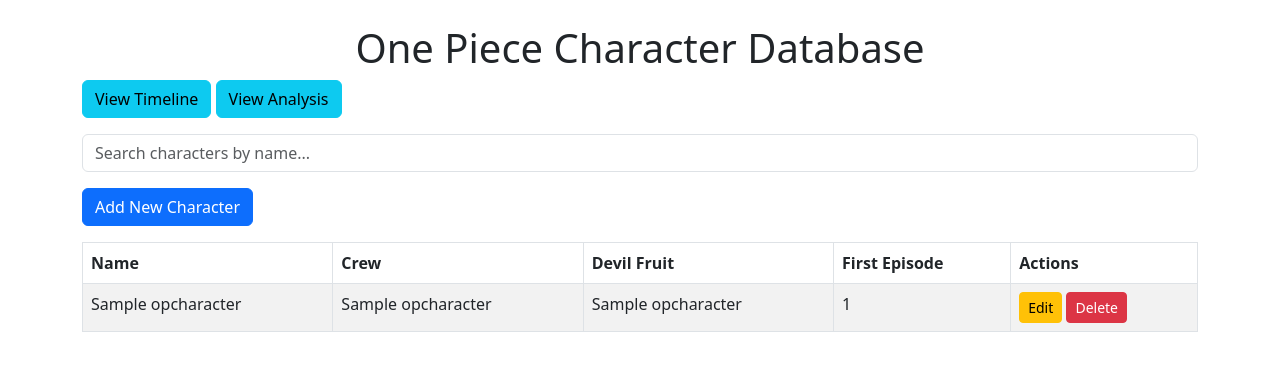
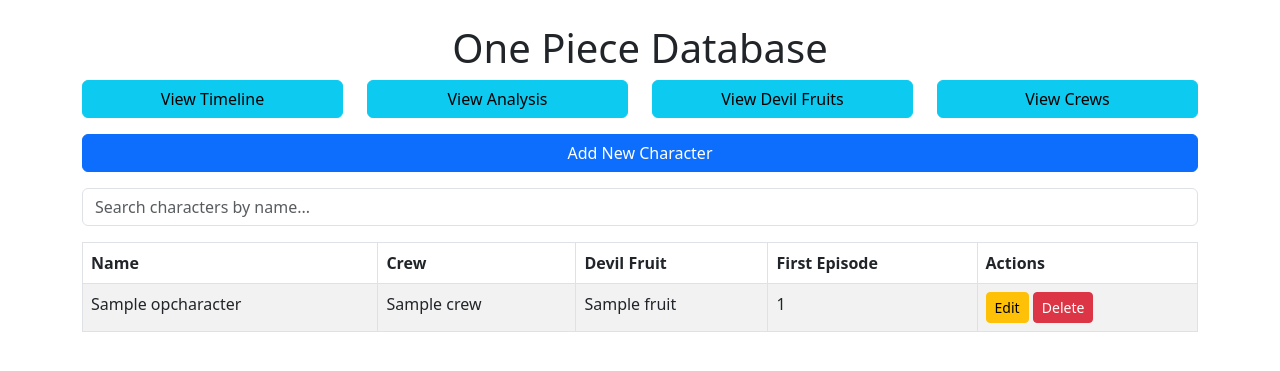
Before and after one commit to joshuad44/OnePieceDBProject, a Flask app: page / in a window 1280 px wide. Shown: the top 371 px of the page. Run offline with Flask 3, Linux system fonts and the light colour scheme; tables that the repository leaves empty hold one stand-in row (values such as "Sample post").

Commit message:
Added CRUD and Search operations for Devil Fruit and Crew table that sync with the already made CRUD operations for Characters

```diff
--- a/app.py
+++ b/app.py
@@ -15,27 +15,24 @@
 # Define models
 class Crew(db.Model):
     __tablename__ = 'Crew'
-    crew_name = db.Column(db.String(100), primary_key=True)
-
-class CrewWithDetails(db.Model):
-    __tablename__ = 'Crew'
-    __table_args__ = {'extend_existing': True}
-    crew_name = db.Column(db.String(100), primary_key=True)
+    crew_id = db.Column(db.Integer, primary_key=True)
+    crew_name = db.Column(db.String(100), nullable=False)
     captain = db.Column(db.String(100), nullable=True)
     ship = db.Column(db.String(100), nullable=True)
 
 class DevilFruit(db.Model):
     __tablename__ = 'Devil_Fruit'
-    devil_fruit_name = db.Column(db.String(100), primary_key=True)
-    type = db.Column(db.String(100))
-
+    devil_fruit_id = db.Column(db.Integer, primary_key=True)
+    devil_fruit_name = db.Column(db.String(100), nullable=False)
+    type = db.Column(db.String(100), nullable=True)
+    power = db.Column(db.String(100), nullable=True)
 
 class OPCharacter(db.Model):
     __tablename__ = 'OPCharacter'
     character_id = db.Column(db.Integer, primary_key=True)
     name = db.Column(db.String(100), nullable=False)
-    crew_name = db.Column(db.String(100), db.ForeignKey('Crew.crew_name'), nullable=True)
-    devil_fruit_name = db.Column(db.String(100), db.ForeignKey('Devil_Fruit.devil_fruit_name'), nullable=True)
+    crew_id = db.Column(db.Integer, db.ForeignKey('Crew.crew_id'), nullable=True)
+    devil_fruit_id = db.Column(db.Integer, db.ForeignKey('Devil_Fruit.devil_fruit_id'), nullable=True)
     first_episode_id = db.Column(db.Integer, nullable=True)
 
 class Episode(db.Model):
@@ -56,29 +53,30 @@
 def index():
     return render_template('index.html')
 
-@app.route('/crew')
-def crew():
-    return render_template('crew.html')
-
+@app.route('/devil_fruits')
+def devil_fruits():
+    return render_template('devil_fruit.html')
 
 
 @app.route('/api/characters', methods=['GET', 'POST'])
 def manage_characters():
     if request.method == 'GET':
-        characters = OPCharacter.query.all()
+        characters = db.session.query(OPCharacter, Crew, DevilFruit) \
+            .outerjoin(Crew, OPCharacter.crew_id == Crew.crew_id) \
+            .outerjoin(DevilFruit, OPCharacter.devil_fruit_id == DevilFruit.devil_fruit_id).all()
         return jsonify([{
-            'character_id': c.character_id,
-            'name': c.name,
-            'crew_name': c.crew_name,
-            'devil_fruit_name': c.devil_fruit_name,
-            'first_episode_id': c.first_episode_id
+            'character_id': c.OPCharacter.character_id,
+            'name': c.OPCharacter.name,
+            'crew_name': c.Crew.crew_name if c.Crew else None,
+            'devil_fruit_name': c.DevilFruit.devil_fruit_name if c.DevilFruit else None,
+            'first_episode_id': c.OPCharacter.first_episode_id
         } for c in characters])
     elif request.method == 'POST':
         data = request.json
         new_character = OPCharacter(
             name=data['name'],
-            crew_name=data.get('crew_name'),
-            devil_fruit_name=data.get('devil_fruit_name'),
+            crew_id=data.get('crew_id'),
+            devil_fruit_id=data.get('devil_fruit_id'),
             first_episode_id=data.get('first_episode_id')
         )
         db.session.add(new_character)
@@ -90,19 +88,21 @@
     character = OPCharacter.query.get_or_404(character_id)
 
     if request.method == 'GET':
+        crew = Crew.query.get(character.crew_id)
+        devil_fruit = DevilFruit.query.get(character.devil_fruit_id)
         return jsonify({
             'character_id': character.character_id,
             'name': character.name,
-            'crew_name': character.crew_name,
-            'devil_fruit_name': character.devil_fruit_name,
+            'crew_name': crew.crew_name if crew else None,
+            'devil_fruit_name': devil_fruit.devil_fruit_name if devil_fruit else None,
             'first_episode_id': character.first_episode_id
         })
 
     if request.method == 'PUT':
         data = request.json
         character.name = data['name']
-        character.crew_name = data.get('crew_name')
-        character.devil_fruit_name = data.get('devil_fruit_name')
+        character.crew_id = data.get('crew_id')
+        character.devil_fruit_id = data.get('devil_fruit_id')
         character.first_episode_id = data.get('first_episode_id')
         db.session.commit()
         return jsonify({'message': 'Character updated successfully!'})
@@ -112,84 +112,229 @@
         db.session.commit()
         return jsonify({'message': 'Character deleted successfully!'})
 
+@app.route('/api/characters/save', methods=['POST'])
+def save_character():
+    """
+    This route handles both creating a new character and editing an existing one.
+    If 'character_id' is provided in the request, it updates the existing character.
+    Otherwise, it creates a new character.
+    """
+    data = request.json
 
-# Routes for Crews (Character Page)
+    # If character_id is provided, edit the existing character
+    if 'character_id' in data and data['character_id']:
+        character = OPCharacter.query.get_or_404(data['character_id'])
+        character.name = data['name']
+        character.crew_id = data.get('crew_id')
+        character.devil_fruit_id = data.get('devil_fruit_id')
+        character.first_episode_id = data.get('first_episode_id')
+        db.session.commit()
+        return jsonify({'message': 'Character updated successfully!'})
+
+    # Otherwise, create a new character
+    else:
+        new_character = OPCharacter(
+            name=data['name'],
+            crew_id=data.get('crew_id'),
+            devil_fruit_id=data.get('devil_fruit_id'),
+            first_episode_id=data.get('first_episode_id')
+        )
+        db.session.add(new_character)
+        db.session.commit()
+        return jsonify({'message': 'Character added successfully!'})
+
+@app.route('/api/characters/search', methods=['GET'])
+def search_characters():
+    query = request.args.get('query', '').lower()
+
+    # Join OPCharacter with Crew and DevilFruit for search
+    results = db.session.query(OPCharacter, Crew, DevilFruit) \
+        .outerjoin(Crew, OPCharacter.crew_id == Crew.crew_id) \
+        .outerjoin(DevilFruit, OPCharacter.devil_fruit_id == DevilFruit.devil_fruit_id) \
+        .filter(
+            db.or_(
+                OPCharacter.name.ilike(f"%{query}%"),
+                Crew.crew_name.ilike(f"%{query}%"),
+                DevilFruit.devil_fruit_name.ilike(f"%{query}%")
+            )
+        ).all()
+
+    # Format results into a JSON-friendly format
+    return jsonify([{
+        'character_id': c.OPCharacter.character_id,
+        'name': c.OPCharacter.name,
+        'crew_name': c.Crew.crew_name if c.Crew else None,
+        'devil_fruit_name': c.DevilFruit.devil_fruit_name if c.DevilFruit else None,
+        'first_episode_id': c.OPCharacter.first_episode_id
+    } for c in results])
+
+# Route to get all devil fruits
+@app.route('/api/devil_fruits', methods=['GET'])
+def get_devil_fruits():
+    devil_fruits = DevilFruit.query.all()
+    return jsonify([{
+        'devil_fruit_id': fruit.devil_fruit_id,
+        'devil_fruit_name': fruit.devil_fruit_name,
+        'type': fruit.type,
+        'power': fruit.power
+    } for fruit in devil_fruits])
+
+# Route to add a new devil fruit
+@app.route('/api/devil_fruits', methods=['POST'])
+def add_devil_fruit():
+    data = request.json
+    devil_fruit_name = data.get('devil_fruit_name')
+    devil_fruit_type = data.get('type')
+    devil_fruit_power = data.get('power')
+
+    # Check if the devil fruit already exists
+    if DevilFruit.query.filter_by(devil_fruit_name=devil_fruit_name).first():
+        return jsonify({'message': 'Devil Fruit already exists!'}), 400
+
+    new_devil_fruit = DevilFruit(
+        devil_fruit_name=devil_fruit_name,
+        type=devil_fruit_type,
+        power=devil_fruit_power
+    )
+    db.session.add(new_devil_fruit)
+    db.session.commit()
+    return jsonify({'message': 'Devil Fruit added successfully!'}), 201
+
+# Route to handle specific devil fruit by ID
+@app.route('/api/devil_fruits/<int:devil_fruit_id>', methods=['GET', 'PUT', 'DELETE'])
+def handle_devil_fruit(devil_fruit_id):
+    devil_fruit = DevilFruit.query.get_or_404(devil_fruit_id)
+
+    if request.method == 'GET':
+        # Fetch and return the devil fruit details
+        return jsonify({
+            'devil_fruit_id': devil_fruit.devil_fruit_id,
+            'devil_fruit_name': devil_fruit.devil_fruit_name,
+            'type': devil_fruit.type,
+            'power': devil_fruit.power
+        })
+
+    if request.method == 'PUT':
+        # Update the devil fruit
+        data = request.json
+        devil_fruit.devil_fruit_name = data.get('devil_fruit_name', devil_fruit.devil_fruit_name)
+        devil_fruit.type = data.get('type', devil_fruit.type)
+        devil_fruit.power = data.get('power', devil_fruit.power)
+        db.session.commit()
+        return jsonify({'message': 'Devil Fruit updated successfully!'})
+
+    if request.method == 'DELETE':
+        # Delete the devil fruit
+        db.session.delete(devil_fruit)
+        db.session.commit()
+        return jsonify({'message': 'Devil Fruit deleted successfully!'})
+
+# Route to search devil fruits
+@app.route('/api/devil_fruits/search', methods=['GET'])
+def search_devil_fruits():
+    query = request.args.get('query', '').lower()
+
+    results = DevilFruit.query.filter(
+        db.or_(
+            DevilFruit.devil_fruit_name.ilike(f"%{query}%"),
+            DevilFruit.type.ilike(f"%{query}%"),
+            DevilFruit.power.ilike(f"%{query}%")
+        )
+    ).all()
+
+    return jsonify([{
+        'devil_fruit_id': fruit.devil_fruit_id,
+        'devil_fruit_name': fruit.devil_fruit_name,
+        'type': fruit.type,
+        'power': fruit.power
+    } for fruit in results])
+
+# Route to render Crew management page
+@app.route('/crews')
+def crews():
+    return render_template('crews.html')
+
+# Route to get all crews
 @app.route('/api/crews', methods=['GET'])
 def get_crews():
     crews = Crew.query.all()
-    return jsonify([{'name': crew.crew_name} for crew in crews])
-
-@app.route('/api/crews_with_details', methods=['GET'])
-def get_crews_with_details():
-    crews = CrewWithDetails.query.all()
     return jsonify([{
-        'name': crew.crew_name,
+        'crew_id': crew.crew_id,
+        'crew_name': crew.crew_name,
         'captain': crew.captain,
         'ship': crew.ship
     } for crew in crews])
 
-@app.route('/api/crews_with_details', methods=['POST'])
-def add_crew_with_details():
+# Route to add a new crew
+@app.route('/api/crews', methods=['POST'])
+def add_crew():
     data = request.json
-    crew_name = data['name']
+    crew_name = data.get('crew_name')
     captain = data.get('captain')
     ship = data.get('ship')
 
-    if not CrewWithDetails.query.filter_by(crew_name=crew_name).first():
-        new_crew = CrewWithDetails(
-            crew_name=crew_name,
-            captain=captain,
-            ship=ship
-        )
-        db.session.add(new_crew)
-        db.session.commit()
+    # Check if the crew already exists
+    if Crew.query.filter_by(crew_name=crew_name).first():
+        return jsonify({'message': 'Crew already exists!'}), 400
+
+    new_crew = Crew(
+        crew_name=crew_name,
+        captain=captain,
+        ship=ship
+    )
+    db.session.add(new_crew)
+    db.session.commit()
     return jsonify({'message': 'Crew added successfully!'}), 201
 
-@app.route('/api/crews_with_details/<string:crew_name>', methods=['GET', 'PUT', 'DELETE'])
-def update_delete_crew_with_details(crew_name):
-    crew = CrewWithDetails.query.get_or_404(crew_name)
+# Route to handle specific crew by ID
+@app.route('/api/crews/<int:crew_id>', methods=['GET', 'PUT', 'DELETE'])
+def handle_crew(crew_id):
+    crew = Crew.query.get_or_404(crew_id)
 
     if request.method == 'GET':
+        # Fetch and return the crew details
         return jsonify({
-            'name': crew.crew_name,
+            'crew_id': crew.crew_id,
+            'crew_name': crew.crew_name,
             'captain': crew.captain,
             'ship': crew.ship
         })
 
     if request.method == 'PUT':
+        # Update the crew
         data = request.json
-        crew.crew_name = data['name']
-        crew.captain = data.get('captain')
-        crew.ship = data.get('ship')
+        crew.crew_name = data.get('crew_name', crew.crew_name)
+        crew.captain = data.get('captain', crew.captain)
+        crew.ship = data.get('ship', crew.ship)
         db.session.commit()
         return jsonify({'message': 'Crew updated successfully!'})
 
     if request.method == 'DELETE':
+        # Delete the crew
         db.session.delete(crew)
         db.session.commit()
         return jsonify({'message': 'Crew deleted successfully!'})
 
+# Route to search crews
+@app.route('/api/crews/search', methods=['GET'])
+def search_crews():
+    query = request.args.get('query', '').lower()
 
-# Routes for Devil Fruits
-@app.route('/api/devil_fruits', methods=['GET'])
-def get_devil_fruits():
-    devil_fruits = DevilFruit.query.all()
-    return jsonify([{'name': fruit.devil_fruit_name} for fruit in devil_fruits])
+    results = Crew.query.filter(
+        db.or_(
+            Crew.crew_name.ilike(f"%{query}%"),
+            Crew.captain.ilike(f"%{query}%"),
+            Crew.ship.ilike(f"%{query}%")
+        )
+    ).all()
 
-@app.route('/api/devil_fruits', methods=['POST'])
-def add_devil_fruit():
-    data = request.json
-    devil_fruit_name = data['name']
-    if not DevilFruit.query.filter_by(devil_fruit_name=devil_fruit_name).first():
-        new_devil_fruit = DevilFruit(devil_fruit_name=devil_fruit_name)
-        db.session.add(new_devil_fruit)
-        db.session.commit()
-    return jsonify({'message': 'Devil fruit added successfully!'}), 201
+    return jsonify([{
+        'crew_id': crew.crew_id,
+        'crew_name': crew.crew_name,
+        'captain': crew.captain,
+        'ship': crew.ship
+    } for crew in results])
 
-
-# New Routes for Timeline and First-Time Character Appearances
-
-# Timeline Route
 
 @app.route('/timeline')
 def show_timeline():
@@ -213,10 +358,6 @@
     # Render the timeline page with the arcs and episodes data
     return render_template('timeline.html', arcs=arcs_list, episodes=episodes_list)
 
-
-
-
-# First-time Character Appearances
 @app.route('/api/first_appearances')
 def first_appearances():
     characters = db.session.query(OPCharacter, Episode).join(Episode, OPCharacter.first_episode_id == Episode.episode_id).all()
@@ -240,41 +381,36 @@
 
 @app.route('/one_piece_analysis')
 def one_piece_analysis():
-    # Get crew character counts
+    # Crew analysis
     crew_counts = db.session.query(
         Crew.crew_name,
         db.func.count(OPCharacter.character_id).label('character_count')
-    ).join(OPCharacter, OPCharacter.crew_name == Crew.crew_name)\
+    ).join(OPCharacter, OPCharacter.crew_id == Crew.crew_id)\
      .group_by(Crew.crew_name).all()
 
-    # Get popular devil fruit types
+    # Devil fruit analysis
     fruit_counts = db.session.query(
-        DevilFruit.type,  # Use 'type' here
-        db.func.count(OPCharacter.devil_fruit_name).label('character_count')
-    ).join(OPCharacter, OPCharacter.devil_fruit_name == DevilFruit.devil_fruit_name)\
+        DevilFruit.type,
+        db.func.count(OPCharacter.character_id).label('character_count')
+    ).join(OPCharacter, OPCharacter.devil_fruit_id == DevilFruit.devil_fruit_id)\
      .group_by(DevilFruit.type)\
-     .order_by(db.func.count(OPCharacter.devil_fruit_name).desc()).all()
+     .order_by(db.func.count(OPCharacter.character_id).desc()).all()
 
     return render_template('one_piece_analysis.html', crew_counts=crew_counts, fruit_counts=fruit_counts)
 
-
-
 @app.route('/api/popular_devil_fruits', methods=['GET'])
 def popular_devil_fruits():
-    # Query to count the number of characters per devil fruit type
     fruit_counts = db.session.query(
-        DevilFruit.type,  # Use 'type' here, not 'devil_fruit_type'
-        db.func.count(OPCharacter.devil_fruit_name).label('character_count')
-    ).join(OPCharacter, OPCharacter.devil_fruit_name == DevilFruit.devil_fruit_name)\
+        DevilFruit.type,
+        db.func.count(OPCharacter.character_id).label('character_count')
+    ).join(OPCharacter, OPCharacter.devil_fruit_id == DevilFruit.devil_fruit_id)\
      .group_by(DevilFruit.type)\
-     .order_by(db.func.count(OPCharacter.devil_fruit_name).desc()).all()
+     .order_by(db.func.count(OPCharacter.character_id).desc()).all()
 
-    # Return the result as JSON
     return jsonify([{
-        'devil_fruit_type': d.type,  # 'type' here as well
-        'character_count': d.character_count
-    } for d in fruit_counts])
-
+        'type': f.type,
+        'character_count': f.character_count
+    } for f in fruit_counts])
 
 if __name__ == '__main__':
     app.run(debug=True)
--- a/templates/index.html
+++ b/templates/index.html
@@ -3,21 +3,36 @@
 <head>
   <meta charset="UTF-8">
   <meta name="viewport" content="width=device-width, initial-scale=1.0">
-  <title>One Piece Character Database</title>
+  <title>One Piece Database</title>
   <link rel="stylesheet" href="https://cdn.jsdelivr.net/npm/bootstrap@5.3.0/dist/css/bootstrap.min.css">
 </head>
 <body>
   <div class="container mt-4">
-    <h1 class="text-center">One Piece Character Database</h1>
-    <div class="mb-3">
-      <a href="/timeline" class="btn btn-info">View Timeline</a>
-      <a href="/one_piece_analysis" class="btn btn-info">View Analysis</a>
+    <h1 class="text-center">One Piece Database</h1>
+    <div class="row mb-3">
+      <div class="col-3">
+        <a href="/timeline" class="btn btn-info w-100">View Timeline</a>
+      </div>
+      <div class="col-3">
+        <a href="/one_piece_analysis" class="btn btn-info w-100">View Analysis</a>
+      </div>
+      <div class="col-3">
+        <a href="/devil_fruits" class="btn btn-info w-100">View Devil Fruits</a>
+      </div>
+      <div class="col-3">
+        <a href="/crews" class="btn btn-info w-100">View Crews</a>
+      </div>
     </div>
+
+    <div class="row mb-3">
+      <div class="col">
+        <button class="btn btn-primary w-100" onclick="showCreateForm()">Add New Character</button>
+      </div>
+    </div>
+
     <div class="mb-3">
       <input type="text" id="search" class="form-control" placeholder="Search characters by name..." oninput="searchCharacters()">
     </div>
-    <button class="btn btn-primary mb-3" onclick="showCreateForm()">Add New Character</button>
-
 
     <table class="table table-bordered table-striped">
       <thead>
@@ -103,17 +118,14 @@
       devilFruits = await devilFruitResponse.json();
 
       // Populate select options
-      populateSelectOptions('crew', crews);
-      populateSelectOptions('devilFruit', devilFruits);
+      populateSelectOptions('crew', crews, 'crew_id', 'crew_name');
+      populateSelectOptions('devilFruit', devilFruits, 'devil_fruit_id', 'devil_fruit_name');
     }
 
-
-
-
-    function populateSelectOptions(selectId, options) {
+    function populateSelectOptions(selectId, options, valueKey, textKey) {
       const selectElement = document.getElementById(selectId);
       selectElement.innerHTML = options.map(option => `
-        <option value="${option.name}">${option.name}</option>
+        <option value="${option[valueKey]}">${option[textKey]}</option>
       `).join('');
     }
 
@@ -133,8 +145,8 @@
         .then(character => {
           document.getElementById('characterId').value = character.character_id;
           document.getElementById('name').value = character.name;
-          document.getElementById('crew').value = character.crew_name || '';
-          document.getElementById('devilFruit').value = character.devil_fruit_name || '';
+          document.getElementById('crew').value = character.crew_id || '';
+          document.getElementById('devilFruit').value = character.devil_fruit_id || '';
           document.getElementById('firstEpisodeId').value = character.first_episode_id || '';
           document.getElementById('modalTitle').innerText = 'Edit Character';
           document.getElementById('characterModal').style.display = 'block';
@@ -145,20 +157,6 @@
       document.getElementById('characterModal').style.display = 'none';
     }
 
-    function searchCharacters() {
-      const query = document.getElementById('search').value.toLowerCase();
-      const rows = document.getElementById('character-table').rows;
-      for (let i = 0; i < rows.length; i++) {
-        const nameCell = rows[i].cells[0];
-        const name = nameCell.textContent || nameCell.innerText;
-        if (name.toLowerCase().indexOf(query) > -1) {
-          rows[i].style.display = '';
-        } else {
-          rows[i].style.display = 'none';
-        }
-      }
-    }
-
     async function saveCharacter() {
       const id = document.getElementById('characterId').value;
       const name = document.getElementById('name').value;
@@ -167,16 +165,17 @@
       const firstEpisodeId = document.getElementById('firstEpisodeId').value;
 
       const method = id ? 'PUT' : 'POST';
-      const url = id ? `${apiUrl}/${id}` : apiUrl;
+      const url = id ? `${apiUrl}/${id}` : `${apiUrl}/save`;
 
       try {
         const response = await fetch(url, {
           method,
           headers: { 'Content-Type': 'application/json' },
           body: JSON.stringify({
+            character_id: id || null,
             name,
-            crew_name: crew,
-            devil_fruit_name: devilFruit,
+            crew_id: crew,
+            devil_fruit_id: devilFruit,
             first_episode_id: firstEpisodeId
           })
         });
@@ -200,6 +199,31 @@
       }
     }
 
+    async function searchCharacters() {
+        const query = document.getElementById('search').value.toLowerCase();
+
+        try {
+            const response = await fetch(`${apiUrl}/search?query=${encodeURIComponent(query)}`);
+            const characters = await response.json();
+            const table = document.getElementById('character-table');
+            table.innerHTML = characters.map(c => `
+                <tr>
+                    <td>${c.name}</td>
+                    <td>${c.crew_name || ''}</td>
+                    <td>${c.devil_fruit_name || ''}</td>
+                    <td>${c.first_episode_id || ''}</td>
+                    <td>
+                        <button class="btn btn-warning btn-sm" onclick="editCharacter(${c.character_id})">Edit</button>
+                        <button class="btn btn-danger btn-sm" onclick="deleteCharacter(${c.character_id})">Delete</button>
+                    </td>
+                </tr>
+            `).join('');
+        } catch (error) {
+            console.error("Error fetching search results:", error.message);
+        }
+    }
+
+
     // Initialize data
     fetchCrewsAndDevilFruits();
     fetchCharacters();
```
Also changed, not shown: templates/crews.html (added, +181 -0 lines), templates/devil_fruit.html (+69 -35 lines), assests/images/onepiecebg.jpeg (added).
